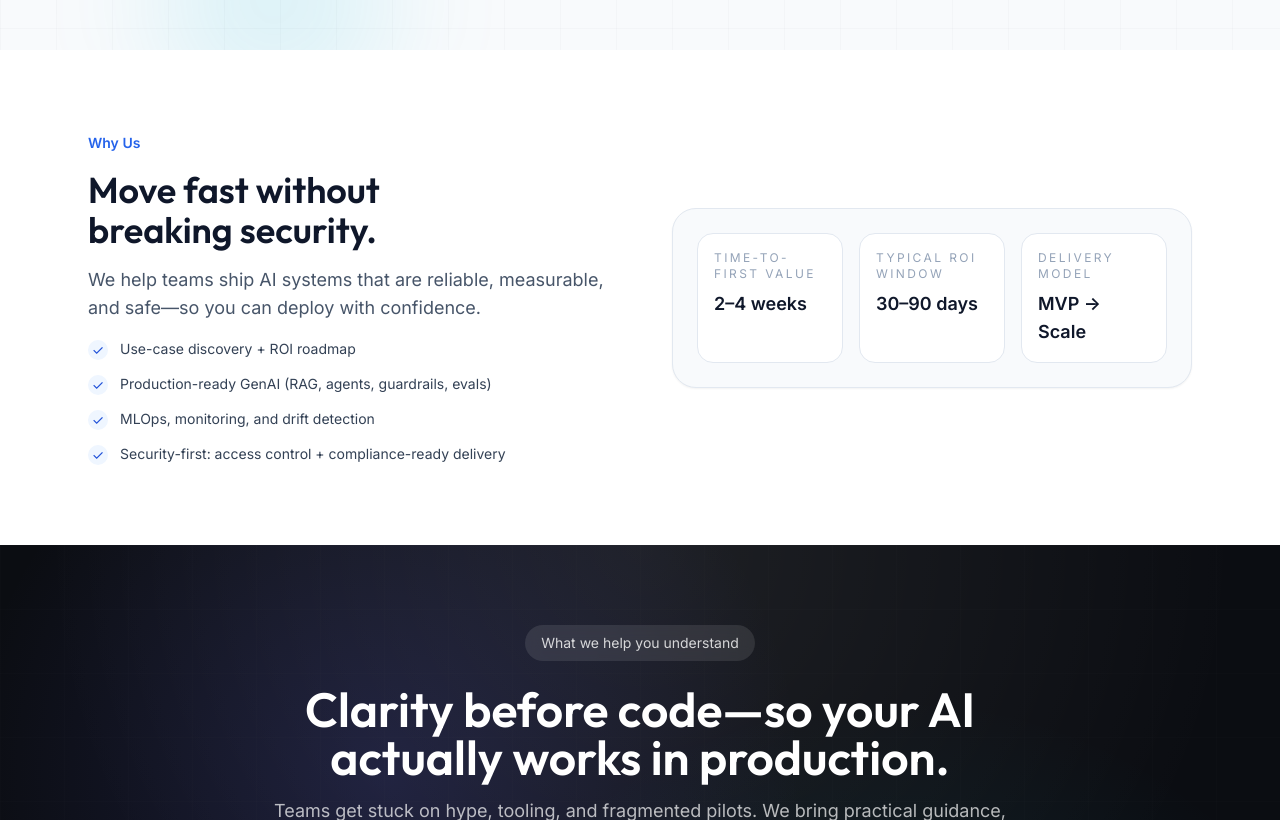
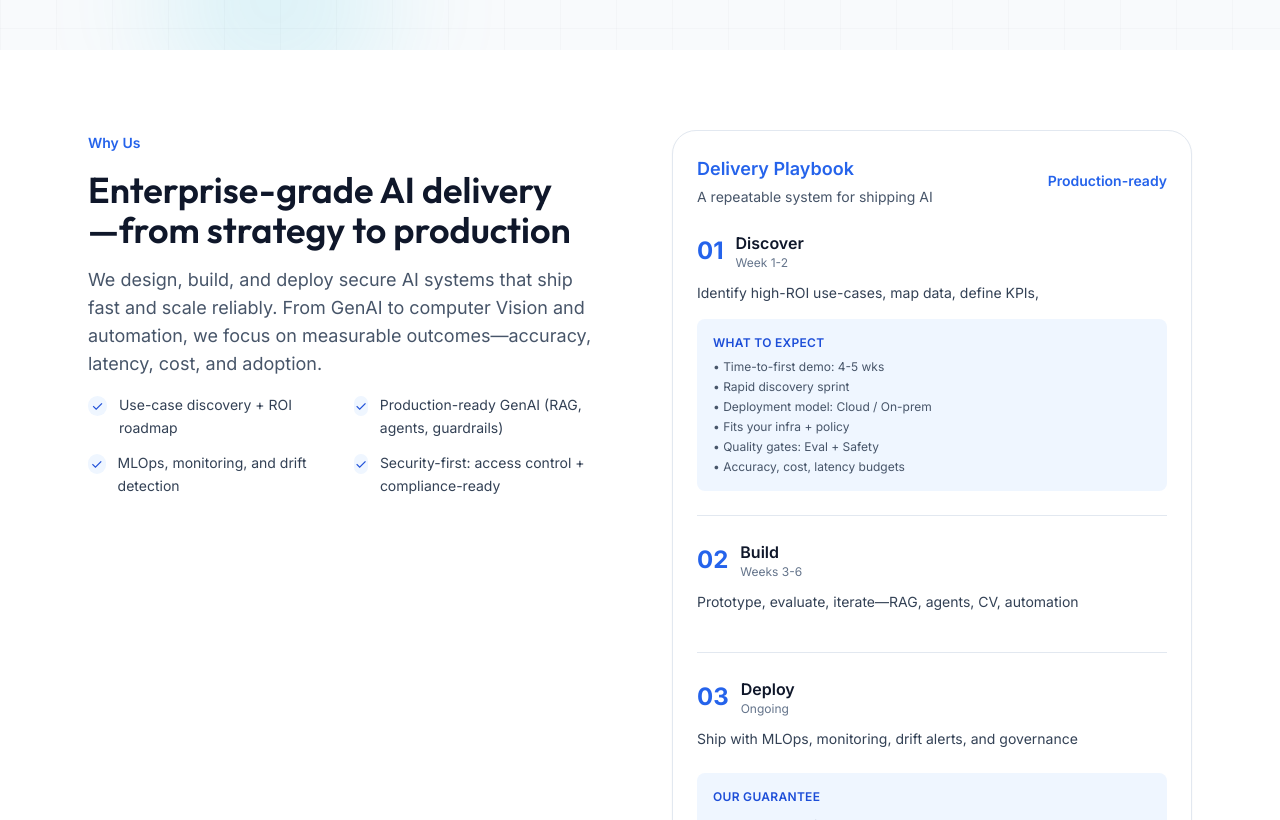
Before and after one commit to shreyan-mittal/ai-website, a React (Vite) app: page / in a window 1280 px wide. Shown: the part 1980-2800 px from the top of the page. Built offline with nearby package versions, Linux system fonts and the light colour scheme.

Commit message:
Revert Why Us section to Delivery Playbook design

```diff
--- a/src/components/Productivity.jsx
+++ b/src/components/Productivity.jsx
@@ -4,15 +4,9 @@ import { fadeInUp, fadeScale, staggerContainer } from "./animations"
 export function WhyUs() {
   const bullets = [
     "Use-case discovery + ROI roadmap",
-    "Production-ready GenAI (RAG, agents, guardrails, evals)",
+    "Production-ready GenAI (RAG, agents, guardrails)",
     "MLOps, monitoring, and drift detection",
-    "Security-first: access control + compliance-ready delivery",
-  ]
-
-  const stats = [
-    { label: "Time-to-first value", value: "2–4 weeks" },
-    { label: "Typical ROI window", value: "30–90 days" },
-    { label: "Delivery model", value: "MVP → Scale" },
+    "Security-first: access control + compliance-ready",
   ]
 
   return (
@@ -20,7 +14,7 @@ export function WhyUs() {
       id="how-it-works"
       className="scroll-mt-24 bg-white py-20 text-slate-900"
     >
-      <div className="mx-auto flex max-w-6xl flex-col gap-12 px-6 md:flex-row md:items-center md:gap-16">
+      <div className="mx-auto flex max-w-6xl flex-col gap-12 px-6 md:flex-row md:items-start md:gap-16">
         {/* Left content */}
         <motion.div
           variants={staggerContainer}
@@ -37,15 +31,14 @@ export function WhyUs() {
             variants={fadeInUp}
             className="text-balance text-3xl font-display font-semibold leading-tight sm:text-4xl"
           >
-            Move fast without breaking security.
+            Enterprise-grade AI delivery —from strategy to production
           </motion.h3>
 
           <motion.p variants={fadeInUp} className="text-lg text-slate-600">
-            We help teams ship AI systems that are reliable, measurable, and safe—so you can deploy
-            with confidence.
+            We design, build, and deploy secure AI systems that ship fast and scale reliably. From GenAI to computer Vision and automation, we focus on measurable outcomes—accuracy, latency, cost, and adoption.
           </motion.p>
 
-          <motion.ul variants={fadeInUp} className="mt-6 space-y-3 text-sm text-slate-700">
+          <motion.ul variants={fadeInUp} className="mt-6 grid grid-cols-1 gap-3 text-sm text-slate-700 sm:grid-cols-2">
             {bullets.map((b) => (
               <li key={b} className="flex items-start gap-3">
                 <span className="mt-0.5 inline-flex h-5 w-5 items-center justify-center rounded-full bg-blue-50 text-blue-700">
@@ -57,7 +50,7 @@ export function WhyUs() {
           </motion.ul>
         </motion.div>
 
-        {/* Right content: stats */}
+        {/* Right content: Delivery Playbook */}
         <motion.div
           variants={fadeScale}
           initial="hidden"
@@ -65,13 +58,85 @@ export function WhyUs() {
           viewport={{ once: true, amount: 0.2 }}
           className="flex-1"
         >
-          <div className="grid gap-4 rounded-3xl border border-slate-200 bg-slate-50 p-6 shadow-sm sm:grid-cols-3">
-            {stats.map((s) => (
-              <div key={s.label} className="rounded-2xl border border-slate-200 bg-white p-4">
-                <p className="text-xs uppercase tracking-[0.2em] text-slate-400">{s.label}</p>
-                <p className="mt-2 text-lg font-semibold text-slate-900">{s.value}</p>
+          <div className="rounded-3xl border border-slate-200 bg-white p-6 shadow-sm">
+            <div className="mb-6 flex items-center justify-between">
+              <div>
+                <h4 className="text-lg font-semibold text-blue-600">Delivery Playbook</h4>
+                <p className="mt-1 text-sm text-slate-600">A repeatable system for shipping AI</p>
               </div>
-            ))}
+              <span className="text-sm font-semibold text-blue-600">Production-ready</span>
+            </div>
+
+            {/* Stage 01: Discover */}
+            <div className="mb-6 border-b border-slate-200 pb-6">
+              <div className="mb-3 flex items-center gap-3">
+                <span className="text-2xl font-bold text-blue-600">01</span>
+                <div>
+                  <h5 className="font-semibold text-slate-900">Discover</h5>
+                  <p className="text-xs text-slate-500">Week 1-2</p>
+                </div>
+              </div>
+              <p className="mb-4 text-sm text-slate-700">
+                Identify high-ROI use-cases, map data, define KPIs,
+              </p>
+              <div className="rounded-lg bg-blue-50 p-4">
+                <p className="mb-2 text-xs font-semibold uppercase tracking-wide text-blue-700">
+                  What to Expect
+                </p>
+                <ul className="space-y-1 text-xs text-slate-600">
+                  <li>• Time-to-first demo: 4-5 wks</li>
+                  <li>• Rapid discovery sprint</li>
+                  <li>• Deployment model: Cloud / On-prem</li>
+                  <li>• Fits your infra + policy</li>
+                  <li>• Quality gates: Eval + Safety</li>
+                  <li>• Accuracy, cost, latency budgets</li>
+                </ul>
+              </div>
+            </div>
+
+            {/* Stage 02: Build */}
+            <div className="mb-6 border-b border-slate-200 pb-6">
+              <div className="mb-3 flex items-center gap-3">
+                <span className="text-2xl font-bold text-blue-600">02</span>
+                <div>
+                  <h5 className="font-semibold text-slate-900">Build</h5>
+                  <p className="text-xs text-slate-500">Weeks 3-6</p>
+                </div>
+              </div>
+              <p className="mb-4 text-sm text-slate-700">
+                Prototype, evaluate, iterate—RAG, agents, CV, automation
+              </p>
+            </div>
+
+            {/* Stage 03: Deploy */}
+            <div className="mb-6">
+              <div className="mb-3 flex items-center gap-3">
+                <span className="text-2xl font-bold text-blue-600">03</span>
+                <div>
+                  <h5 className="font-semibold text-slate-900">Deploy</h5>
+                  <p className="text-xs text-slate-500">Ongoing</p>
+                </div>
+              </div>
+              <p className="mb-4 text-sm text-slate-700">
+                Ship with MLOps, monitoring, drift alerts, and governance
+              </p>
+            </div>
+
+            {/* Our Guarantee */}
+            <div className="rounded-lg bg-blue-50 p-4">
+              <p className="mb-3 text-xs font-semibold uppercase tracking-wide text-blue-700">
+                Our Guarantee
+              </p>
+              <ul className="space-y-1 text-xs text-slate-600">
+                <li>• Measurable performance, not just demos</li>
+                <li>• Evaluation harness + baseline comparisons</li>
+                <li>• Safety filters + hallucination controls</li>
+                <li>• Monitoring, alerts, and drift detection</li>
+                <li>• Security-first</li>
+                <li>• Audit-ready</li>
+                <li>• Cost-optimized</li>
+              </ul>
+            </div>
           </div>
         </motion.div>
       </div>
```
